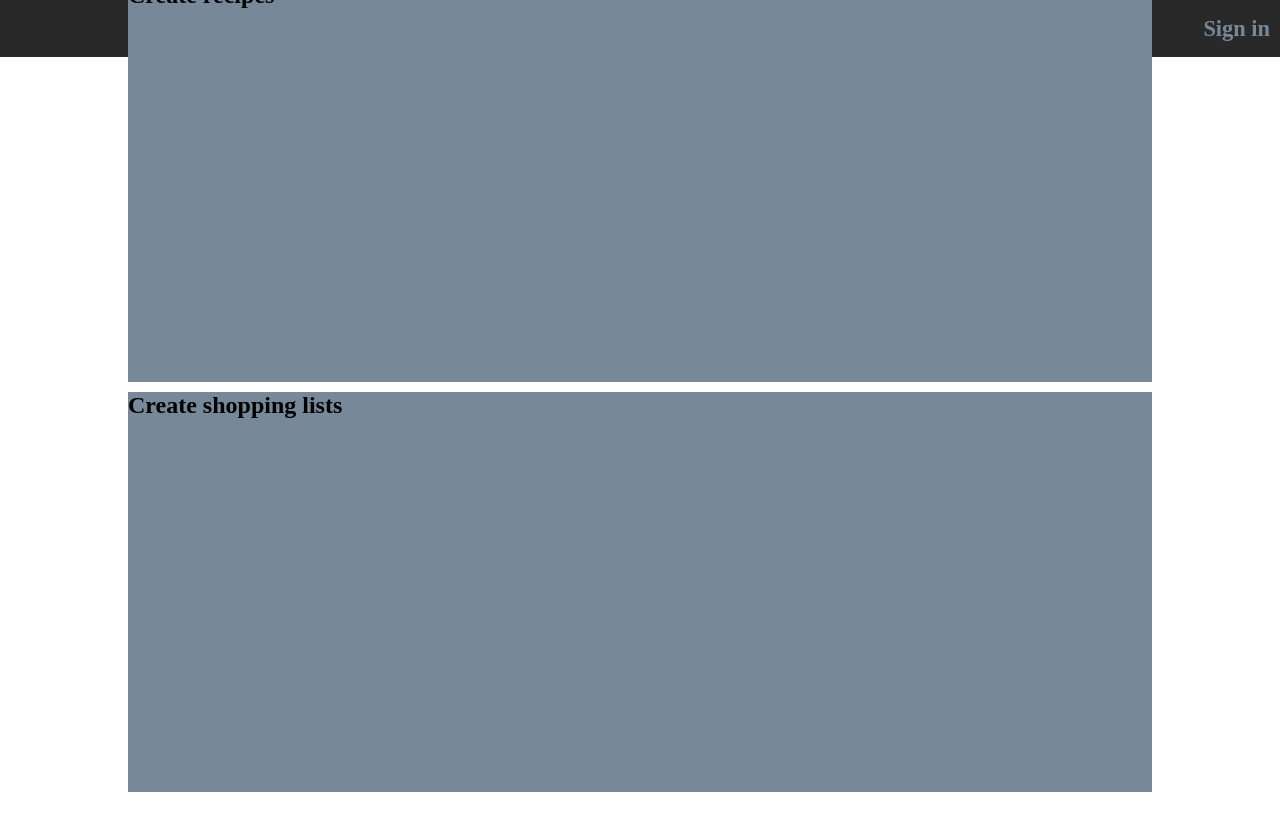
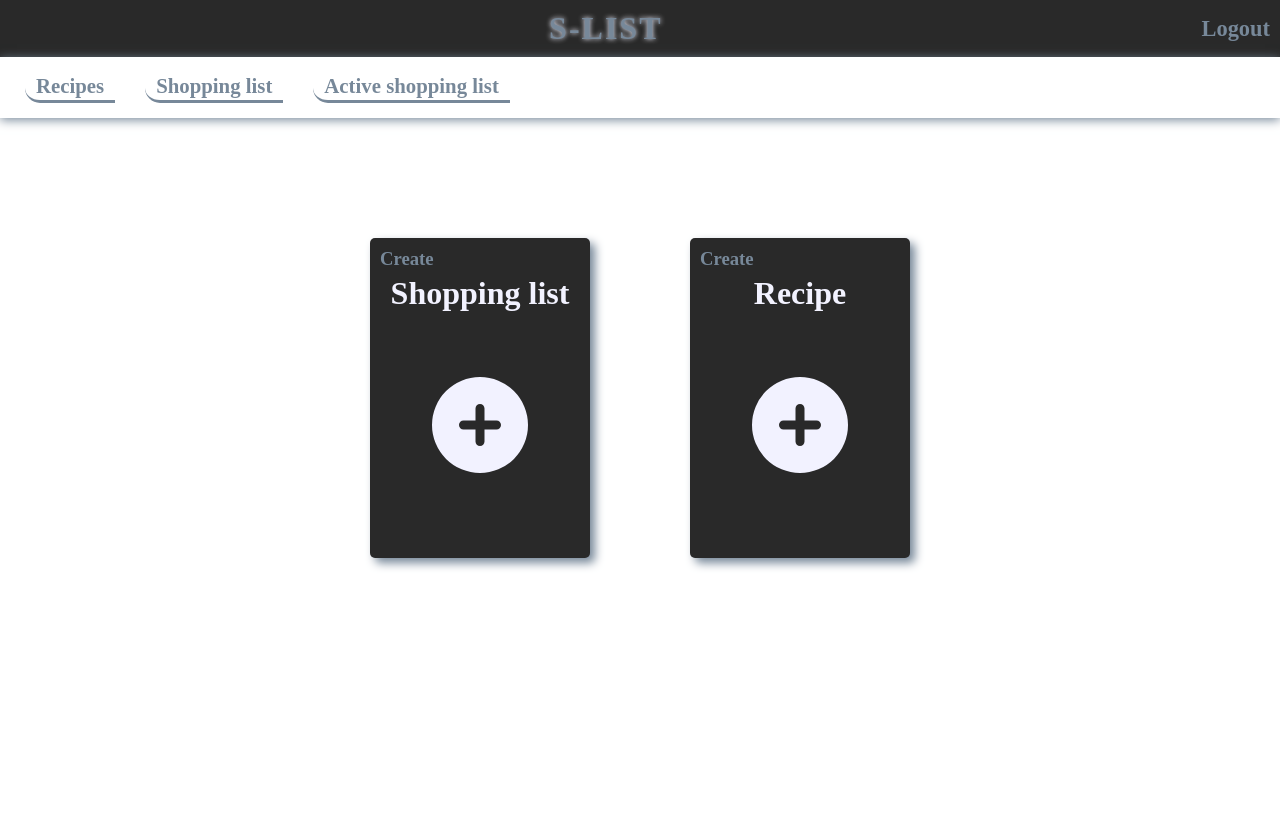
Before and after one commit to mart8ins/sList-fo, a React (Create React App) app: page / in a window 1280 px wide. Built offline with nearby package versions, Linux system fonts and the light colour scheme.

Commit message:
finished create options page UI

```diff
--- a/package.json
+++ b/package.json
@@ -3,6 +3,9 @@
   "version": "0.1.0",
   "private": true,
   "dependencies": {
+    "@fortawesome/fontawesome-svg-core": "^6.1.1",
+    "@fortawesome/free-solid-svg-icons": "^6.1.1",
+    "@fortawesome/react-fontawesome": "^0.1.18",
     "@testing-library/jest-dom": "^5.14.1",
     "@testing-library/react": "^12.0.0",
     "@testing-library/user-event": "^13.2.1",
@@ -13,6 +16,7 @@
     "@types/react-router-dom": "^5.3.3",
     "react": "^17.0.2",
     "react-dom": "^17.0.2",
+    "react-modal": "^3.14.4",
     "react-router-dom": "^6.2.2",
     "react-scripts": "5.0.0",
     "typescript": "^4.4.2",
--- a/src/components/header/Header.tsx
+++ b/src/components/header/Header.tsx
@@ -5,7 +5,7 @@ import "./header.css";
 type Props = {};
 
 const Header = (props: Props) => {
-    const [auth, setAuth] = useState(false);
+    const [auth, setAuth] = useState(true);
     // const auth = true;
     const recipesLength = true;
     const shoppingListLength = true;
--- a/src/components/landing/Landing.tsx
+++ b/src/components/landing/Landing.tsx
@@ -1,10 +1,17 @@
-import React from "react";
+import React, { useState } from "react";
 import "./landing.css";
+import CreateContent from "./components/CreateContent";
 
 type Props = {};
 
 const Landing = (props: Props) => {
+    const [userIs, SetUserIs] = useState(true);
+
     return (
+        <div className="landing">
+            {userIs ? (
+                <CreateContent />
+            ) : (
                 <div className="landing__container">
                     <div className="intro">
                         <div>
@@ -15,6 +22,8 @@ const Landing = (props: Props) => {
                         </div>
                     </div>
                 </div>
+            )}
+        </div>
     );
 };
 
--- /dev/null
+++ b/src/components/landing/components/CreateContent.tsx
@@ -0,0 +1,30 @@
+import "./createContent.css";
+import { FontAwesomeIcon } from "@fortawesome/react-fontawesome";
+import { faCirclePlus } from "@fortawesome/free-solid-svg-icons";
+
+function CreateContent() {
+    const openModal = (type: string) => {
+        console.log(`open modal ${type}`);
+    };
+    return (
+        <div className="create__options__container">
+            <div onClick={() => openModal("s-list")} className="option">
+                <h3>Create</h3>
+                <h1>Shopping list</h1>
+                <div>
+                    <FontAwesomeIcon className="icon" icon={faCirclePlus} />
+                </div>
+            </div>
+
+            <div onClick={() => openModal("recipe")} className="option">
+                <h3>Create</h3>
+                <h1>Recipe</h1>
+                <div>
+                    <FontAwesomeIcon className="icon" icon={faCirclePlus} />
+                </div>
+            </div>
+        </div>
+    );
+}
+
+export default CreateContent;
--- /dev/null
+++ b/src/components/landing/components/createContent.css
@@ -0,0 +1,93 @@
+.create__options__container {
+  display: -webkit-box;
+  display: -ms-flexbox;
+  display: flex;
+  -webkit-box-orient: vertical;
+  -webkit-box-direction: normal;
+      -ms-flex-direction: column;
+          flex-direction: column;
+  -webkit-box-align: center;
+      -ms-flex-align: center;
+          align-items: center;
+  -webkit-box-pack: center;
+      -ms-flex-pack: center;
+          justify-content: center;
+  height: 60vh;
+}
+
+.create__options__container .option {
+  margin: 10px;
+  background-color: #292929;
+  color: #f2f2ff;
+  padding: 10px;
+  height: 220px;
+  width: 160px;
+  border-radius: 5px;
+  -webkit-box-shadow: 5px 5px 10px #778899;
+          box-shadow: 5px 5px 10px #778899;
+}
+
+.create__options__container .option:hover {
+  cursor: pointer;
+  background-color: #434343;
+}
+
+.create__options__container .option h3 {
+  color: #778899;
+  margin-bottom: 5px;
+}
+
+.create__options__container .option h1 {
+  text-align: center;
+  font-size: 1.6rem;
+}
+
+.create__options__container .option div {
+  height: 75%;
+  display: -webkit-box;
+  display: -ms-flexbox;
+  display: flex;
+  -webkit-box-orient: vertical;
+  -webkit-box-direction: normal;
+      -ms-flex-direction: column;
+          flex-direction: column;
+  -webkit-box-align: center;
+      -ms-flex-align: center;
+          align-items: center;
+  -webkit-box-pack: center;
+      -ms-flex-pack: center;
+          justify-content: center;
+}
+
+.create__options__container .option div .icon {
+  font-size: 4rem;
+}
+
+@media screen and (min-width: 786px) {
+  .create__options__container {
+    display: -webkit-box;
+    display: -ms-flexbox;
+    display: flex;
+    -webkit-box-orient: horizontal;
+    -webkit-box-direction: normal;
+        -ms-flex-direction: row;
+            flex-direction: row;
+    -webkit-box-pack: center;
+        -ms-flex-pack: center;
+            justify-content: center;
+    -webkit-box-align: center;
+        -ms-flex-align: center;
+            align-items: center;
+  }
+  .create__options__container .option {
+    margin: 50px;
+    height: 300px;
+    width: 200px;
+  }
+  .create__options__container .option h1 {
+    font-size: 2rem;
+  }
+  .create__options__container .option div .icon {
+    font-size: 6rem;
+  }
+}
--- /dev/null
+++ b/src/components/landing/components/createContent.scss
@@ -0,0 +1,55 @@
+@import "../../../scss/layout";
+@import "../../../scss/styles";
+
+.create__options__container {
+    @include flexColumnAlignJustifyCenter();
+    height: 60vh;
+    .option {
+        margin: 10px;
+        background-color: $dark-color;
+        color: $white-color;
+        padding: 10px;
+        height: 220px;
+        width: 160px;
+        border-radius: 5px;
+        box-shadow: 5px 5px 10px $grey-color;
+        &:hover {
+            cursor: pointer;
+            background-color: lighten($dark-color, 10%);
+        }
+        h3 {
+            color: $grey-color;
+            margin-bottom: 5px;
+        }
+        h1 {
+            text-align: center;
+            font-size: 1.6rem;
+        }
+        div{
+            height: 75%;
+            @include flexColumnAlignJustifyCenter();
+            .icon {
+                font-size: 4rem;
+            }
+        }
+    }
+}
+
+@media screen and (min-width: 786px) {
+    .create__options__container {
+        @include flexCenter();
+        .option {
+            margin: 50px;
+            height: 300px;
+            width: 200px;
+            h1 {
+                font-size: 2rem;
+            }
+            div{
+                .icon {
+                    font-size: 6rem;
+                }
+            }
+        }
+    }
+}
--- a/src/components/landing/landing.css
+++ b/src/components/landing/landing.css
@@ -1,4 +1,8 @@
-.landing__container {
+.landing {
+  position: relative;
+}
+
+.landing .landing__container {
   display: -webkit-box;
   display: -ms-flexbox;
   display: flex;
@@ -16,7 +20,7 @@
   height: 95vh;
 }
 
-.landing__container .intro {
+.landing .landing__container .intro {
   display: -webkit-box;
   display: -ms-flexbox;
   display: flex;
@@ -28,7 +32,7 @@
   margin-top: -100px;
 }
 
-.landing__container .intro div {
+.landing .landing__container .intro div {
   background-color: #778899;
   width: 80%;
   margin: 5px auto;
--- a/src/components/landing/landing.scss
+++ b/src/components/landing/landing.scss
@@ -1,6 +1,8 @@
 @import "../../scss/layout";
 @import "../../scss/styles";
 
+.landing {
+    position: relative;
     .landing__container {
         @include flexCenter();
         width: 100vw;
@@ -17,6 +19,7 @@
             }
         }
     }
+}
 
 @media screen and (min-width: 768px) {
 
--- /dev/null
+++ b/src/components/modal/InputDataModal.tsx
@@ -0,0 +1,5 @@
+type Props = {};
+
+export default function InputDataModal({}: Props) {
+    return <div>InputDataModal</div>;
+}
--- a/src/components/signin/SignIn.tsx
+++ b/src/components/signin/SignIn.tsx
@@ -1,15 +1,19 @@
 import React, { useState } from "react";
+import { useNavigate } from "react-router-dom";
 import "./signin.css";
 
 function SignIn() {
+    const navigate = useNavigate();
+
     const [login, setLogin] = useState(true); // choosen option for auth
 
-    const canLogin = false; // all data is filled
+    const canLogin = true; // all data is filled
 
     const error = false; // if data is not valid
     const errorMessage = "Invalid input, please check again!";
 
     const signIn = () => {
+        navigate("/");
         console.log("sign in");
     };
 
```
Also changed, not shown: public/images/avocado.jpg (added), 1 other file (tests, documents, lock files or other folders). Lines whose indentation alone changed are shown as unchanged.
